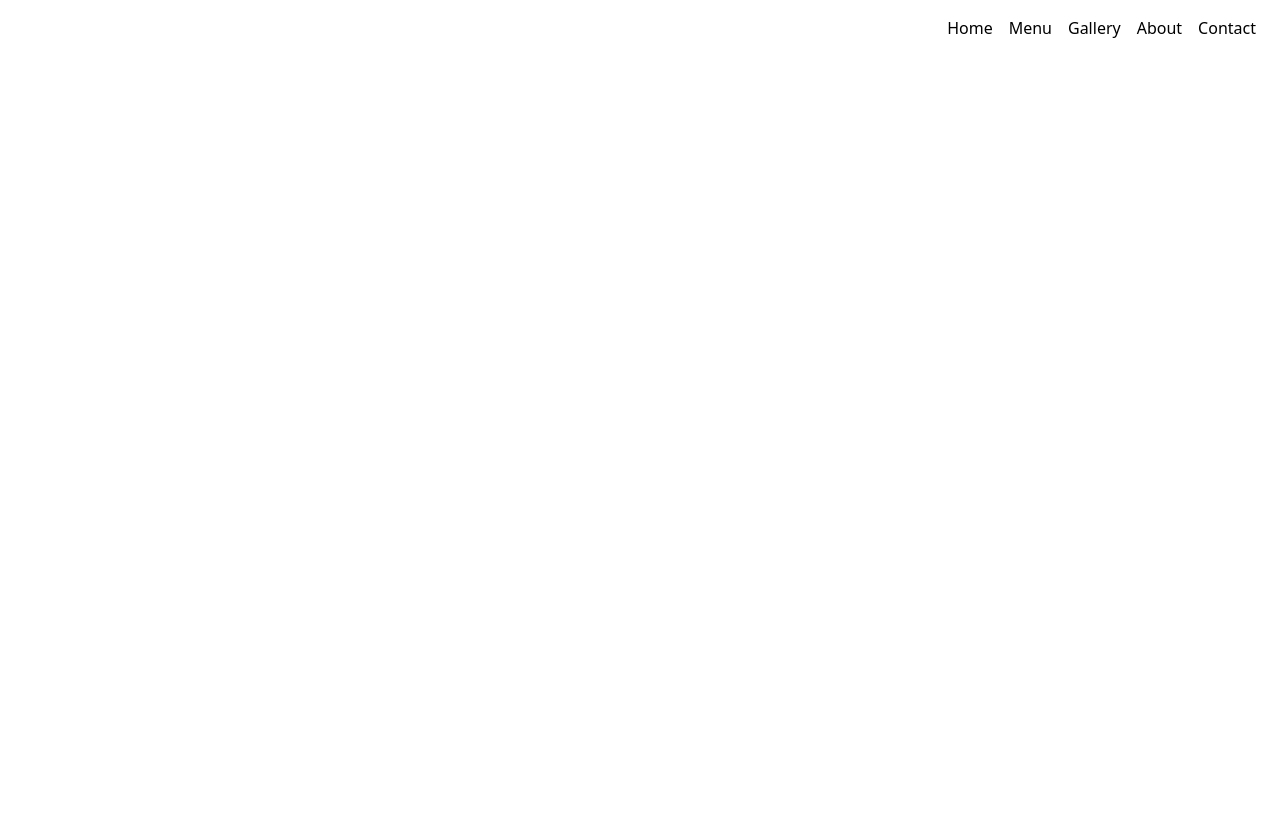
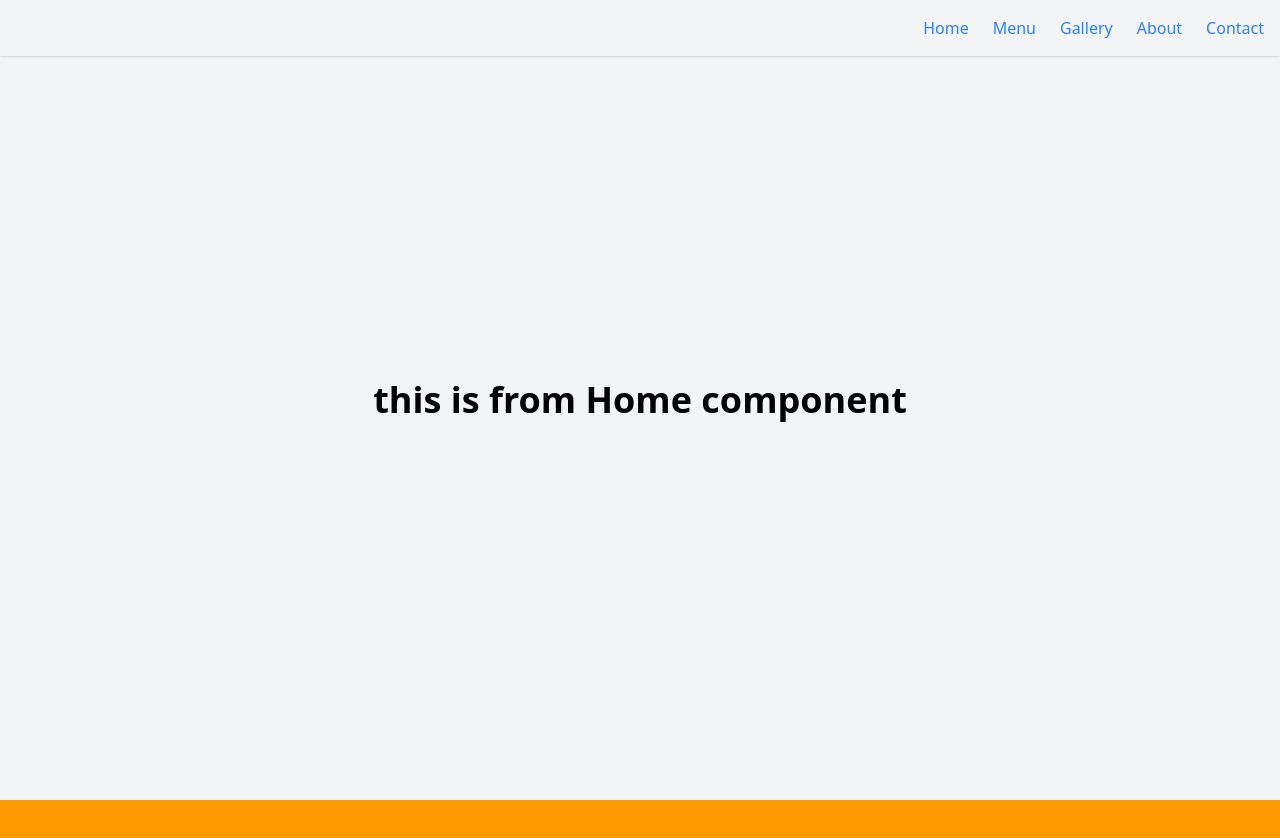
Before and after one commit to gelo-dev/Kabayan-Bakeshop, a React (Vite) app: page / in a window 1280 px wide. Shown: the top 838 px of the page. Before the commit the page ends 800 px from the top, so only its background shows below. Built offline with nearby package versions, Linux system fonts and the light colour scheme.

Commit message:
Routing thru scrolling done

```diff
--- a/src/App.jsx
+++ b/src/App.jsx
@@ -3,27 +3,30 @@ import { Routes, Route } from "react-router-dom";
 import './App.css';
 
 import Home from './pages/Home';
-import Menu from './pages/Menu';
-import Gallery from './pages/Gallery';
-import About from './pages/About';
-import Contact from './pages/Contact';
+import Navitagion from  './components/header';
+// import Menu from './pages/Menu';
+// import Gallery from './pages/Gallery';
+// import About from './pages/About';
+// import Contact from './pages/Contact';
 
 
 function App() {
 
   return (
     <>
-        <Routes>
+      <Navitagion/>
+
+    </>
+  )
+}
+
+export default App
+
+{/* <Routes>
            <Route path="/" element={<Home />} />
            <Route path="/menu" element={<Menu />} />
            <Route path="/gallery" element={<Gallery />} />
            <Route path="/about" element={<About />} />
            <Route path="/contact" element={<Contact />} />
         </Routes>
-
-
-    </>
-  )
-}
-
-export default App
+          */}
--- /dev/null
+++ b/src/components/header.jsx
@@ -0,0 +1,33 @@
+import Home from '../pages/Home'
+import About from '../pages/About'
+import Contact from '../pages/Contact'
+import Gallery from '../pages/Gallery'
+import Menu from '../pages/Menu'
+
+
+export default function ScrollPage() {
+    return (
+        <div className="scroll-smooth">
+
+                    <nav className="fixed top-0 left-0 w-full bg-transparent shadow p-4 flex justify-end items-center flex gap-6">
+
+                            <a href="#home" className="text-blue-500 hover:text-blue-700">Home</a>
+                            <a href="#menu" className="text-blue-500 hover:text-blue-700">Menu</a>
+                            <a href="#gallery" className="text-blue-500 hover:text-blue-700">Gallery</a>
+                            <a href="#about" className="text-blue-500 hover:text-blue-700">About</a>
+                            <a href="#contact" className="text-blue-500 hover:text-blue-700">Contact</a>
+
+                    </nav>
+
+
+
+            <Home/>
+            <Gallery/>
+            <Menu/>
+            <About/>
+            <Contact/>
+
+
+        </div>
+    );
+}
--- a/src/index.css
+++ b/src/index.css
@@ -1 +1,4 @@
-@import "tailwindcss"
+@import "tailwindcss";
+html {
+  scroll-behavior: smooth;
+}
--- a/src/pages/About.jsx
+++ b/src/pages/About.jsx
@@ -1,7 +1,10 @@
-export default function About(){
-    return(
-        <div>
-            <h1>This is About Page</h1>
-        </div>
+export default function AboutSection() {
+    return (
+        <section
+        id="about"
+        className="h-screen flex items-center justify-center bg-green-100"
+        >
+            <h1 className="text-4xl font-bold">About</h1>
+        </section>
     );
 }
--- a/src/pages/Contact.jsx
+++ b/src/pages/Contact.jsx
@@ -1,9 +1,10 @@
-function Contact(){
-    return(
-        <div>
-            <h1>This is Contact</h1>
-        </div>
-    );
+export default function ContactSection() {
+  return (
+    <section
+      id="contact"
+      className="h-screen flex items-center justify-center bg-pink-100"
+    >
+      <h1 className="text-4xl font-bold">Contact </h1>
+    </section>
+  );
 }
-
-export default Contact;
--- a/src/pages/Gallery.jsx
+++ b/src/pages/Gallery.jsx
@@ -1,9 +1,7 @@
-function Gallery(){
+export default function GallerySection(){
     return(
-        <div>
+        <section id="gallery" className="h-screen flex items-center justify-center bg-amber-500">
             <h1>this is Gallery</h1>
-        </div>
+        </section>
     );
 }
-
-export default Gallery;
--- a/src/pages/Home.jsx
+++ b/src/pages/Home.jsx
@@ -1,26 +1,10 @@
-
-import { Link } from "react-router-dom";
-
-
-
-function Home() {
-    return(
-        <div >
-            <div className="flex justify-end bg-transparent px-6 py-4 text-white-100">
-
-                <nav className="flex gap-4">
-                <Link to="/">Home</Link>
-                <Link to="/menu">Menu</Link>
-                <Link to="/gallery">Gallery</Link>
-                <Link to="/about">About</Link>
-                <Link to="/contact">Contact</Link>
-                </nav>
-            </div>
-            <div className="col-span-4" >
-                <h1 className="text-white ">Kabayans</h1>
-            </div>
-
-        </div>
-    );
-}
-export default Home;
+export default function HomeSection() {
+        return (
+            <section
+            id="home"
+            className="h-screen flex items-center justify-center bg-gray-100"
+            >
+            <h1 className="text-4xl font-bold">this is from Home component</h1>
+            </section>
+        );
+        }
--- a/src/pages/Menu.jsx
+++ b/src/pages/Menu.jsx
@@ -1,10 +1,8 @@
 
-function Menu (){
+export default function MenuSection (){
     return (
-        <div>
+        <section id="menu" className="h-screen flex items-center justify-center bg-gray-600">
             <h1>This is Menu Page</h1>
-        </div>
+        </section>
     );
 }
-
-export default Menu;
```
Also changed, not shown: src/components/gallery.jsx (deleted), src/components/productCard.jsx (deleted).
